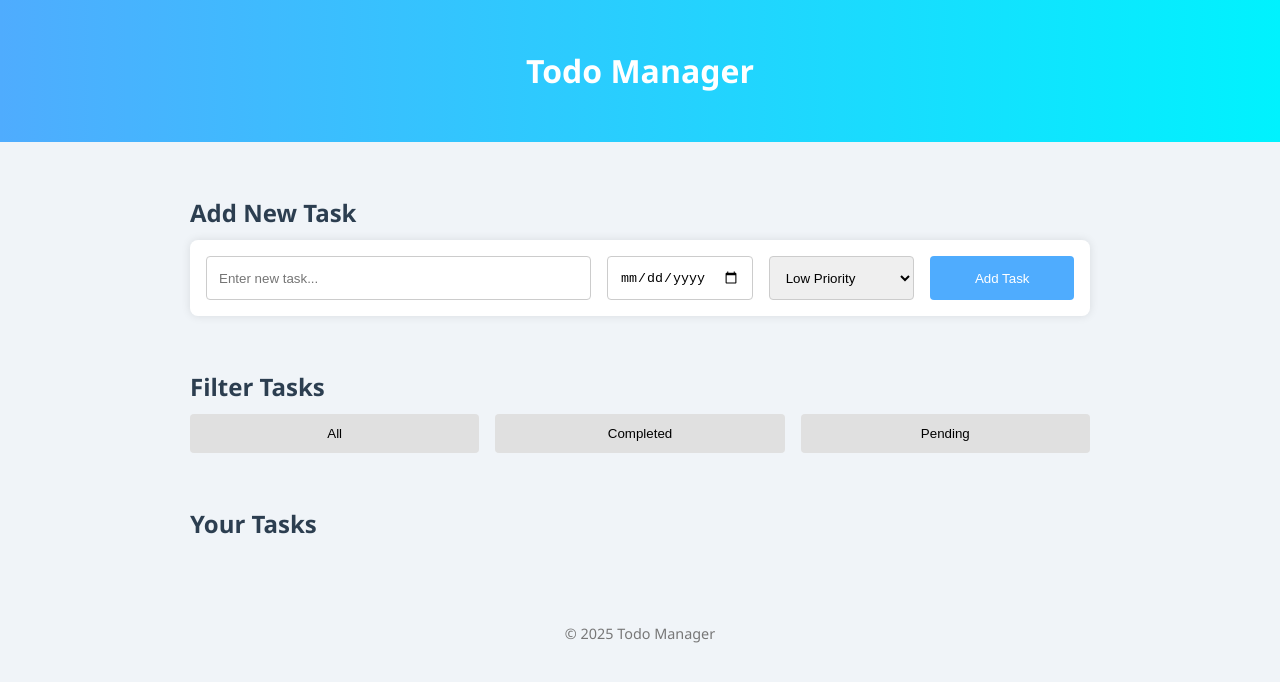
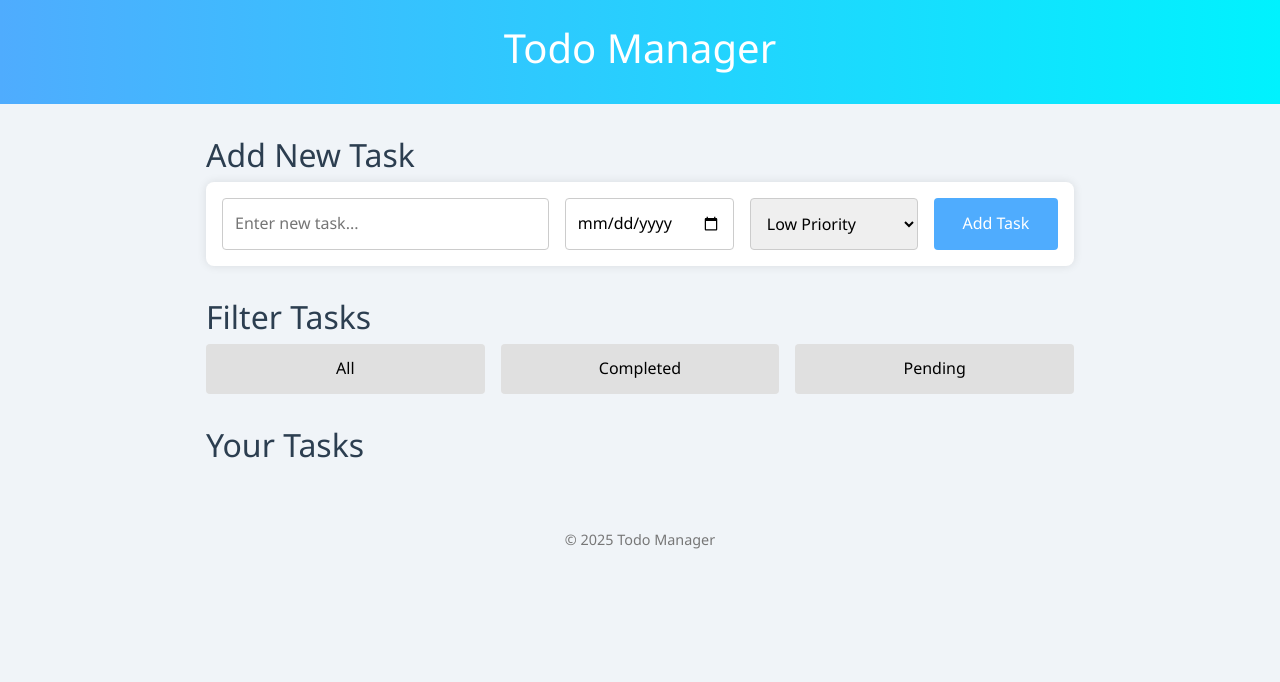
Before and after one commit to shivalikirdat/todo-blog-frontend, a plain HTML site: page index.html in a window 1280 px wide. Drawn offline with nearby package versions, Linux system fonts and the light colour scheme; files that its build step writes are made by us from their sources; files whose address does not match are found by name.

Commit message:
added changes to html files

```diff
--- a/index.html
+++ b/index.html
@@ -4,6 +4,7 @@
   <meta charset="UTF-8" />
   <meta name="viewport" content="width=device-width, initial-scale=1.0"/>
   <title>Todo Manager</title>
+  <link href="https://cdn.jsdelivr.net/npm/bootstrap@5.3.0/dist/css/bootstrap.min.css" rel="stylesheet">
   <link rel="stylesheet" href="todostyle.css"/>
 </head>
 <body>
```
